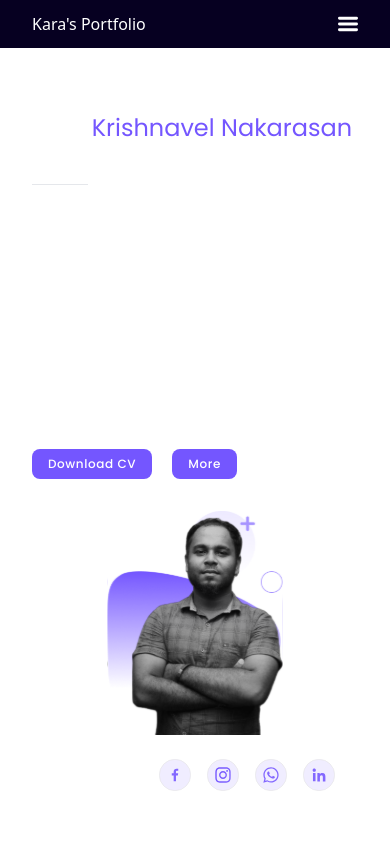
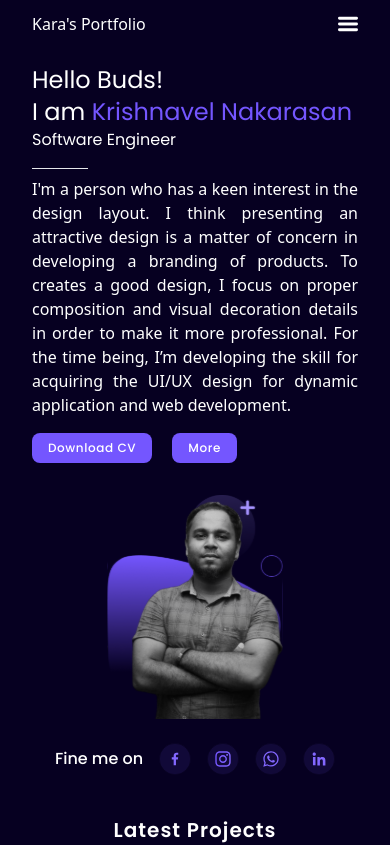
Before and after one commit to Nakarasan/Professional-Portfolio, a Next.js app: page / in a window 390 px wide. Shown: the top 845 px of the page. Built offline with nearby package versions, Linux system fonts and the light colour scheme.

Commit message:
layout padding adjustment

```diff
--- a/src/app/layout.tsx
+++ b/src/app/layout.tsx
@@ -14,9 +14,9 @@ export default function RootLayout({
 }>) {
   return (
     <html lang="en">
-      <body className="text-md bg-bgcolor text-white flex flex-col items-center w-full">
+      <body className="text-md bg-bgColor text-white flex flex-col items-center w-full">
         <Header />
-        <div className="pt-20 px-8 md:px-16 max-w-[1600px]  pb-[5rem]">
+        <div className="pt-16 sm:pt-20 px-8 md:px-16 max-w-[1600px]  pb-[5rem]">
           {children}
         </div>
       </body>
```
